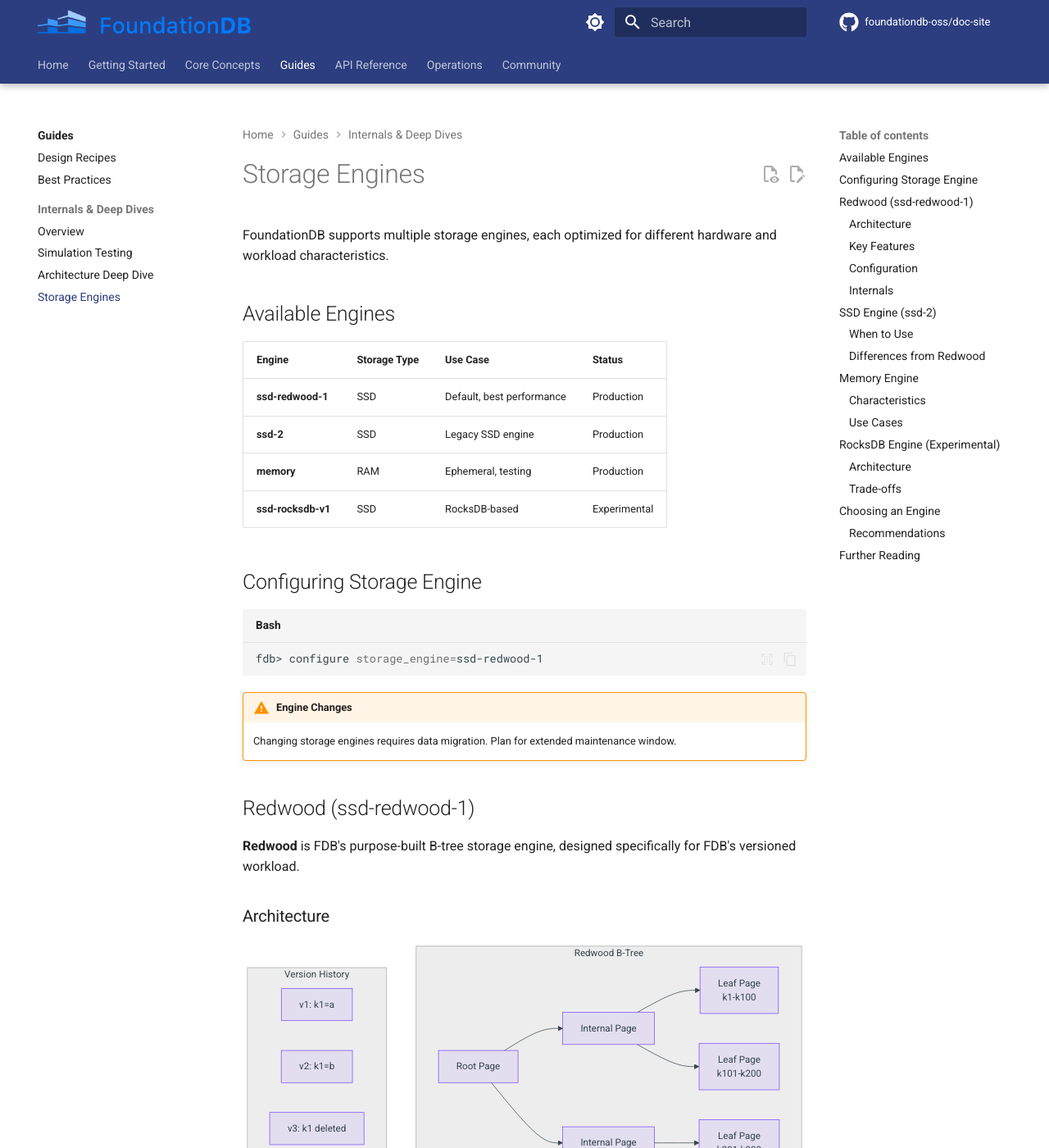
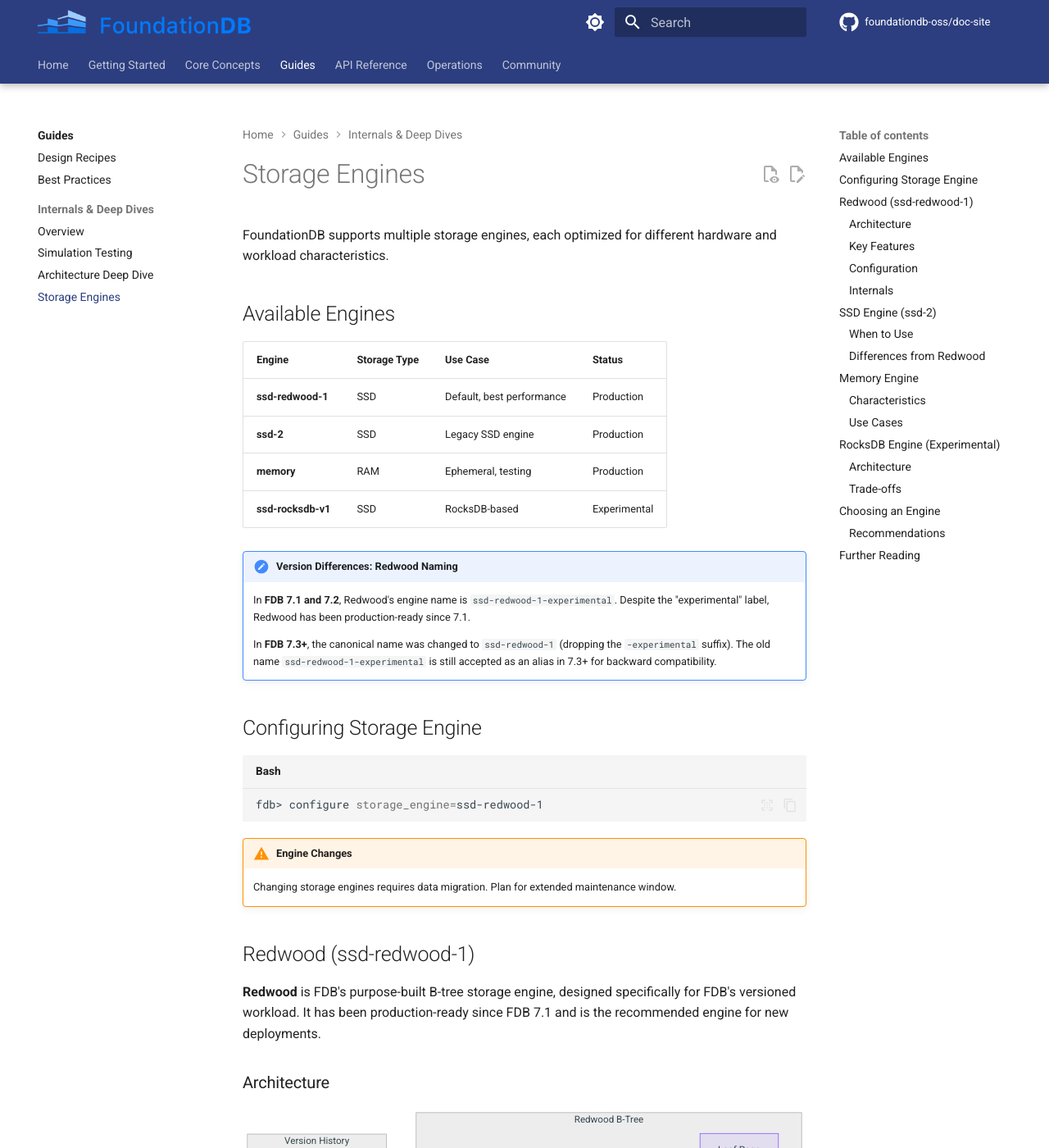
Before and after one commit to foundationdb-oss/doc-site, an MkDocs documentation site: the page built from docs/guides/storage-engines.md, in a window 1280 px wide and 1400 px high. Shown: the whole window at 82% size. Built offline with MkDocs 1.6.1 and Material for MkDocs 9.7.7, drawn with Linux system fonts in a browser that asks for light colours; comment, search, counter and statistics services are not loaded; the version menu is left out.

Commit message:
Review docs/guides/storage-engines.md for version accuracy
Agent-Id: agent-3612c4b7-529e-4930-b43b-fad5f8280f3d
Linked-Note-Id: 27794dd7-4a04-417d-bf51-a10873885ced

````diff
--- a/docs/guides/storage-engines.md
+++ b/docs/guides/storage-engines.md
@@ -16,6 +16,13 @@ FoundationDB supports multiple storage engines, each optimized for different har
 | **memory** | RAM | Ephemeral, testing | Production |
 | **ssd-rocksdb-v1** | SSD | RocksDB-based | Experimental |
 
+!!! note "Version Differences: Redwood Naming"
+    In **FDB 7.1 and 7.2**, Redwood's engine name is `ssd-redwood-1-experimental`.
+    Despite the "experimental" label, Redwood has been production-ready since 7.1.
+
+    In **FDB 7.3+**, the canonical name was changed to `ssd-redwood-1` (dropping the `-experimental` suffix).
+    The old name `ssd-redwood-1-experimental` is still accepted as an alias in 7.3+ for backward compatibility.
+
 ## Configuring Storage Engine
 
 ```bash
@@ -27,7 +34,9 @@ fdb> configure storage_engine=ssd-redwood-1
 
 ## Redwood (ssd-redwood-1)
 
-**Redwood** is FDB's purpose-built B-tree storage engine, designed specifically for FDB's versioned workload.
+<!-- Version note: Called ssd-redwood-1-experimental in 7.1/7.2, renamed to ssd-redwood-1 in 7.3+ -->
+
+**Redwood** is FDB's purpose-built B-tree storage engine, designed specifically for FDB's versioned workload. It has been production-ready since FDB 7.1 and is the recommended engine for new deployments.
 
 ### Architecture
 
````
